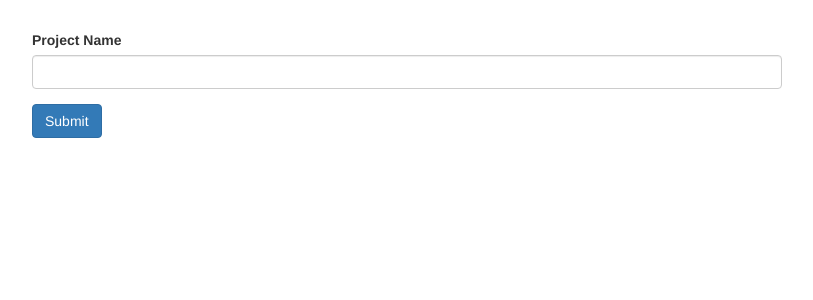
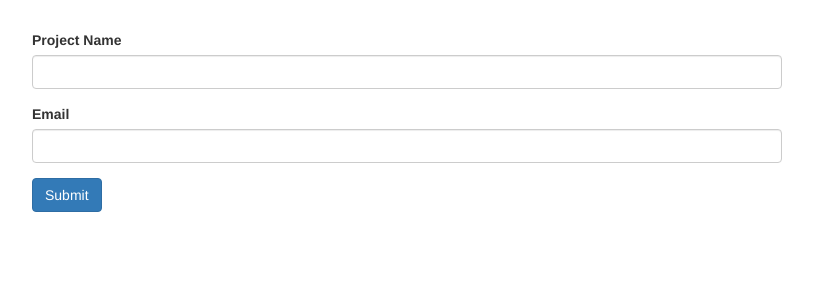
Before and after one commit to c42-angular/forms-reactive-assignment-start, an Angular app: page / in a window 1280 px wide. Shown: the top 300 px of the page, without its empty margins (233-1046 px from the left). Built offline with nearby package versions, Linux system fonts and the light colour scheme.

Commit message:
mail input added - custom message based on whether value is missing or not in correct email format

```diff
--- a/src/app/app.component.html
+++ b/src/app/app.component.html
@@ -22,9 +22,22 @@
           <input type="text" class="form-control"
             id="projectName" formControlName="projectName">
             <span class="help-block"
-              *ngIf="!theForm.get('projectName').valid && theForm.get('projectName').touched">Please enter a name</span>
+              *ngIf="!theForm.get('projectName').valid && theForm.get('projectName').touched">
+                  Please enter a name</span>
         </div>
 
+        <div class="form-group">
+          <label for="projectMail">Email</label>
+          <input type="text" class="form-control"
+            id="projectName" formControlName="projectMail">
+            <span class="help-block"
+              *ngIf="theForm.get('projectMail').touched && theForm.get('projectMail').errors['required']">
+                  Please enter an email</span>
+            <span class="help-block"
+              *ngIf="theForm.get('projectMail').touched && !theForm.get('projectMail').errors['required']
+                      && theForm.get('projectMail').errors['email']">
+                  This is not a valid email</span>
+        </div>
         <button class="btn btn-primary" type="submit">Submit</button>
       </form>
     </div>
--- a/src/app/app.component.ts
+++ b/src/app/app.component.ts
@@ -17,7 +17,7 @@ export class AppComponent implements OnInit {
   ngOnInit(): void {
     this.theForm = new FormGroup({
       'projectName': new FormControl(null, Validators.required),
-      'projectMail': new FormControl(null),
+      'projectMail': new FormControl(null, [Validators.required, Validators.email]),
       'projectStatus': new FormControl(null)
     });
   }
```
